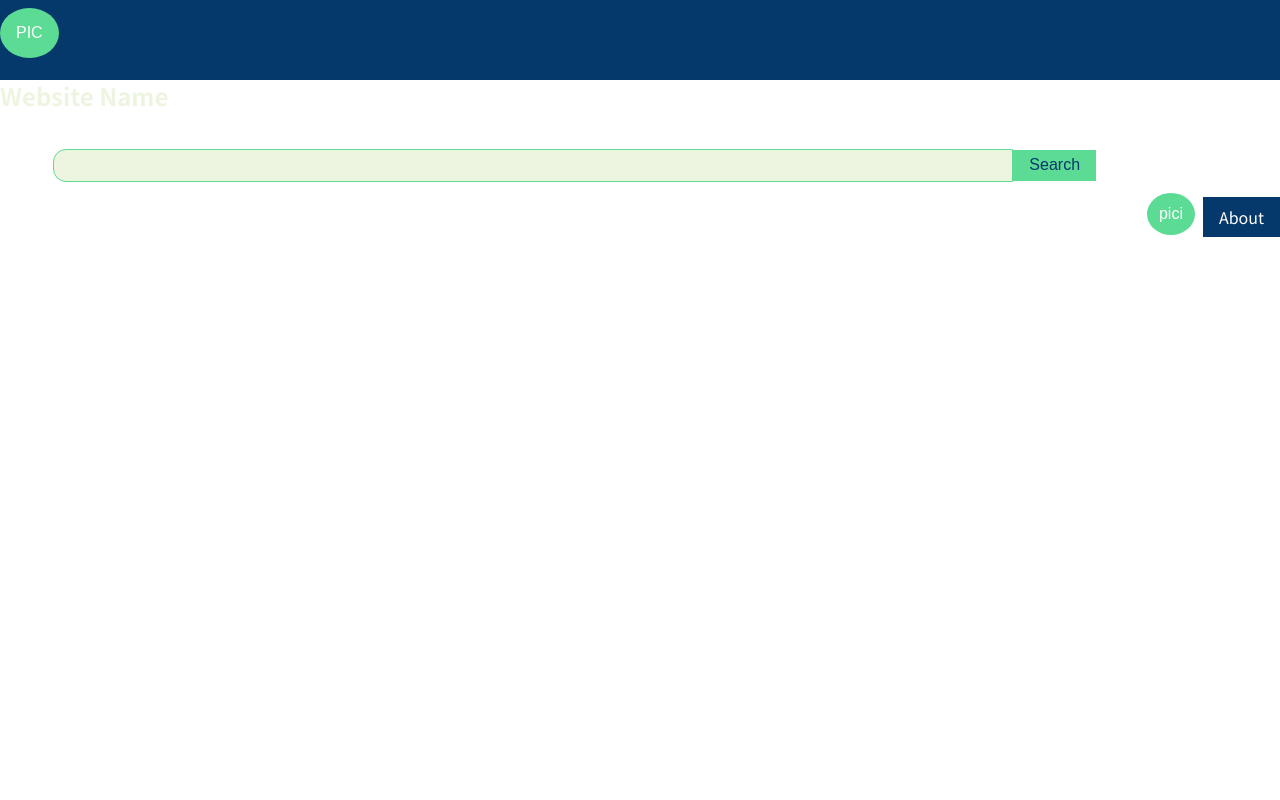
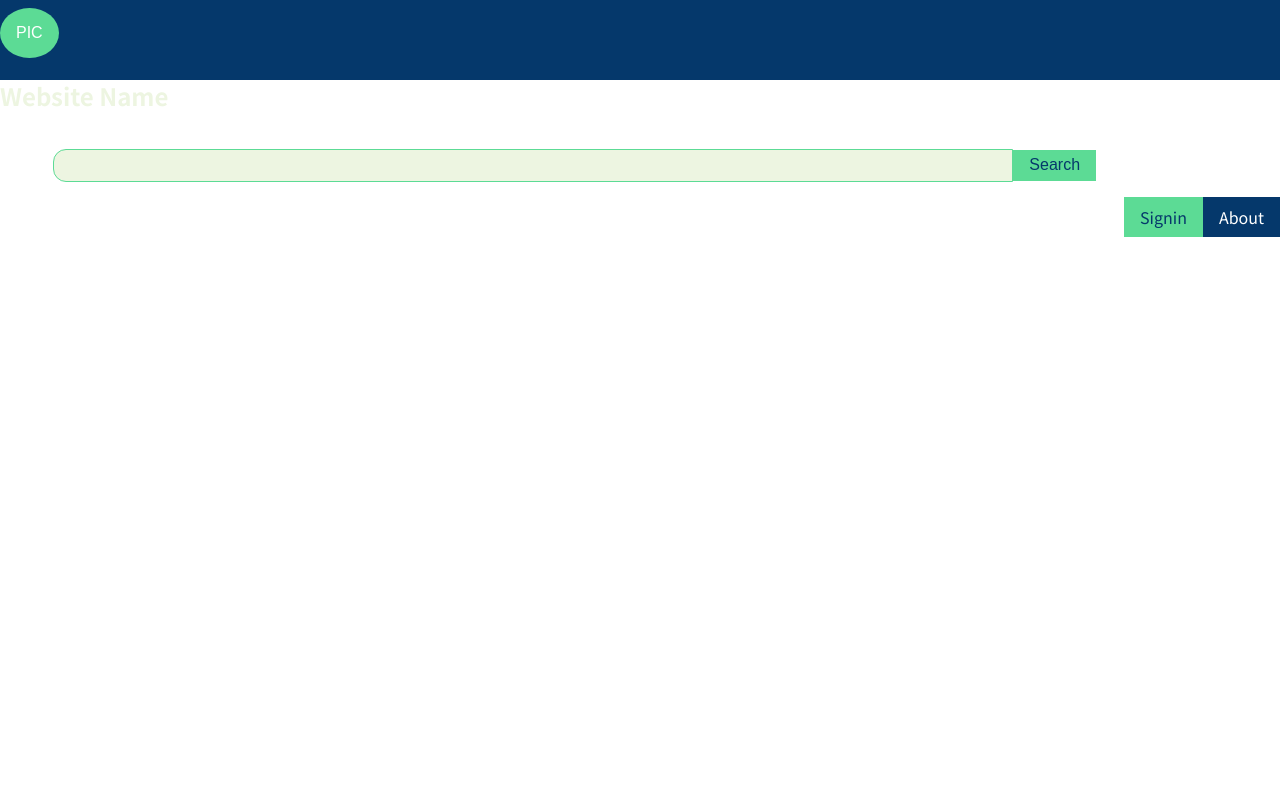
Before and after one commit to WAD-Team-Alpha/FSD_PROJECT, a React (Create React App) app in the folder fsd_project/: page / in a window 1280 px wide. Shown: the top 800 px of the page. Built offline with nearby package versions, Linux system fonts and the light colour scheme; the HTML template or start-up script is replaced by a standard one.

Commit message:
Added signin Button

```diff
--- a/fsd_project/src/components/header/about_account/about_account.jsx
+++ b/fsd_project/src/components/header/about_account/about_account.jsx
@@ -3,9 +3,15 @@ import classes from './about_account.module.css';
 
 const AboutAccount = () => {
     const [classname, setClassname] = useState(classes.hide);
+    const [signin, setSignin] = useState(false);
 
     function showAccountOptions() {
         classname == classes.hide ? setClassname(classes.show) : setClassname(classes.hide)
+    }
+
+    function verifySignin() {
+        signin ? setSignin(false) : setSignin(true)
+        setClassname(classes.hide)
     }
 
     return <React.Fragment>
@@ -13,14 +19,15 @@ const AboutAccount = () => {
             <a className={classes.aboutbtn}>About</a>
         </div>
         <div className="col-md-1 col-sm-1">
-            <div className={classes.account_dropdown}>
+            { !signin && <a className={classes.signinbtn} onClick={verifySignin}>Signin</a> }
+            { signin && <div className={classes.account_dropdown}>
                 <button onClick={showAccountOptions} className={classes.dropdown_button}>pici</button>
                 <div id={classname} className={classes.account_options}>
-                    <a href="#home">Signout</a>
-                    <a href="#about">Account</a>
-                    <a href="#contact">Settings</a>
+                    <a onClick={verifySignin}>Signout</a>
+                    <a >Account</a>
+                    <a >Settings</a>
                 </div>
-            </div>
+            </div> }
         </div>
     </React.Fragment>
 }
--- a/fsd_project/src/components/header/about_account/about_account.module.css
+++ b/fsd_project/src/components/header/about_account/about_account.module.css
@@ -10,6 +10,28 @@
     cursor: pointer;
     transition: ease-in-out;
     transition-duration: 0.5s;
+}
+
+.signinbtn {
+    float: right;
+    margin-top: 1em;
+    background-color: var(--green);
+    color: var(--blue);
+    padding: 8px 16px;
+    text-decoration: none;
+    font-size: 16px;
+    border: none;
+    cursor: pointer;
+    transition: ease-in-out;
+    transition-duration: 0.5s;
+}
+
+.signinbtn:hover{
+    background-color: var(--bluegreen);
+    transition: ease-in-out;
+    transition-duration: 0.5s;
+    text-decoration: none;
+    color: var(--light);
 }
 
 .aboutbtn:hover {
@@ -64,6 +86,15 @@
     display: block;
 }
 
+.account_options a:hover {
+    padding: 1em 2em;
+    text-decoration: none;
+    display: block;
+    cursor: pointer;
+    background-color: var(--blue);
+    color: white;
+}
+
 .dropdown_button a:hover {
     background-color: #ddd;
 }
```
